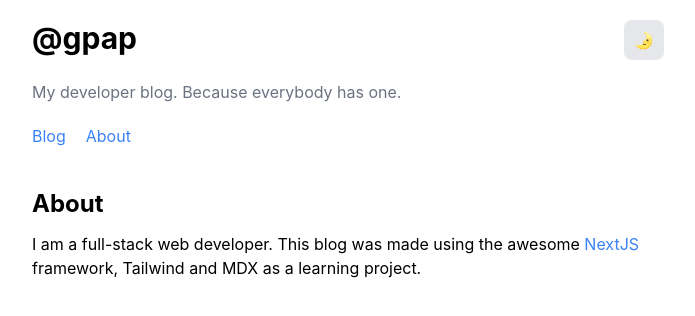
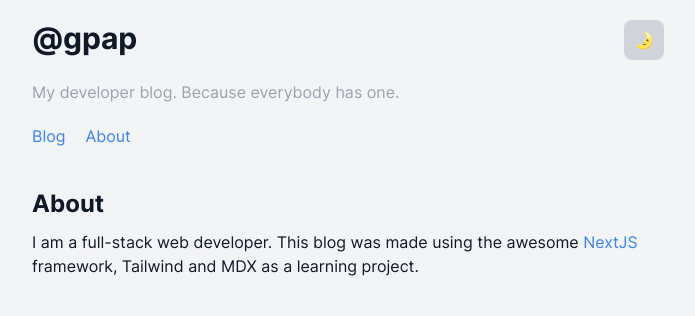
Before and after one commit to gergelypap/blog, a Next.js app: page /about in a window 1280 px wide. Shown: the top 316 px of the page, without its empty margins (292-987 px from the left). Built offline with nearby package versions, Linux system fonts and the light colour scheme.

Commit message:
fix: small css fixes

```diff
--- a/components/Header.tsx
+++ b/components/Header.tsx
@@ -3,7 +3,7 @@ import ThemeSwitch from "./ThemeSwitch";
 
 export default function Header() {
   return (
-    <header className=" p-5">
+    <header className="p-5">
       <div className="float-right">
         <ThemeSwitch />
       </div>
@@ -12,8 +12,8 @@ export default function Header() {
           <a className="inline-block text-inherit hover:no-underline">@gpap</a>
         </Link>
       </h1>
-      <p className="my-5 text-gray-500 ">My developer blog. Because everybody has one.</p>
-      <nav className="">
+      <p className="my-5 text-gray-400">My developer blog. Because everybody has one.</p>
+      <nav>
         <Link href="/blog">
           <a className="mr-5 inline-block">Blog</a>
         </Link>
--- a/components/PageTitle.tsx
+++ b/components/PageTitle.tsx
@@ -3,5 +3,5 @@ interface Props {
 }
 
 export default function PageTitle({ text }: Props) {
-  return <h1 className="text-2xl font-bold mb-3">{text}</h1>;
+  return <h1 className="text-2xl font-bold mb-2.5">{text}</h1>;
 }
--- a/components/Post/PostTitle.tsx
+++ b/components/Post/PostTitle.tsx
@@ -13,7 +13,7 @@ export default function PostTitle({ post, clickable = false }: Props) {
   if (clickable) {
     return (
       <Link href={`/blog/${post.slug}`}>
-        <a className="text-inherit hover:no-underline">{title}</a>
+        <a className="text-inherit">{title}</a>
       </Link>
     );
   }
--- a/components/Post/index.tsx
+++ b/components/Post/index.tsx
@@ -14,12 +14,12 @@ export default function Post({ post, full = false }: Props) {
   return (
     <article className="mb-10">
       <PostTitle post={post} clickable={!full} />
-      <header className="text-gray-500 text-sm mb-5">
+      <header className="text-gray-400 text-sm mb-5">
         <PostDate post={post} showUpdated={full} />
         <ReadingTime data={post.readingTime} />
       </header>
       <section>{full ? <MDXComponent code={post.code} /> : <p>{post.meta.lead}</p>}</section>
-      <footer>
+      <footer className="mt-5">
         {full ? (
           <Link href="/blog">
             <a>← Back</a>
--- a/components/ThemeSwitch.tsx
+++ b/components/ThemeSwitch.tsx
@@ -14,7 +14,7 @@ export default function ThemeSwitch() {
 
   return (
     <button
-      className="w-10 h-10 bg-gray-200 rounded-lg dark:bg-gray-600 flex items-center justify-center  hover:ring-2 ring-gray-300  transition-all"
+      className="w-10 h-10 bg-gray-300 dark:bg-gray-700 rounded-lg flex items-center justify-center  hover:ring-2 ring-gray-400  transition-all"
       aria-label={`Switch to ${isLight ? "dark" : "light"} theme`}
       title={`Switch to ${isLight ? "dark" : "light"} theme`}
       onClick={() => setTheme(isLight ? "dark" : "light")}
--- a/styles/globals.css
+++ b/styles/globals.css
@@ -15,6 +15,12 @@
   font-family: "SF Mono";
   font-display: optional;
   src: local("SF Mono"), url("/fonts/SFMono.woff2") format("woff2");
+}
+
+@layer base {
+  body {
+    @apply text-gray-900 dark:text-gray-300 bg-gray-100 dark:bg-gray-900;
+  }
 }
 
 ::selection {
@@ -94,11 +100,11 @@ ol {
 @import "~prism-themes/themes/prism-one-dark.css";
 
 code:not(.code-highlight) {
-  @apply bg-gray-300 rounded-md py-0.5 px-1 dark:bg-gray-700 dark:text-gray-200;
+  @apply bg-gray-300 rounded-md py-0.5 px-1.5 dark:bg-gray-700 dark:text-gray-200 text-sm;
 }
 
 .rehype-code-title {
-  @apply font-mono inline-block py-2 px-3 rounded-t-md text-xs;
+  @apply font-mono inline-block py-2 px-3 rounded-t-md text-xs text-gray-300 font-bold;
   background: hsl(220, 13%, 18%);
 
   + pre[class*="language-"] {
--- a/utils/date.ts
+++ b/utils/date.ts
@@ -1,7 +1,7 @@
 export function prettyDate(dateString: string, locale = "en-US"): string {
   return new Date(dateString).toLocaleString(locale, {
     month: "long",
-    day: "2-digit",
+    day: "numeric",
     year: "numeric",
   });
 }
```
